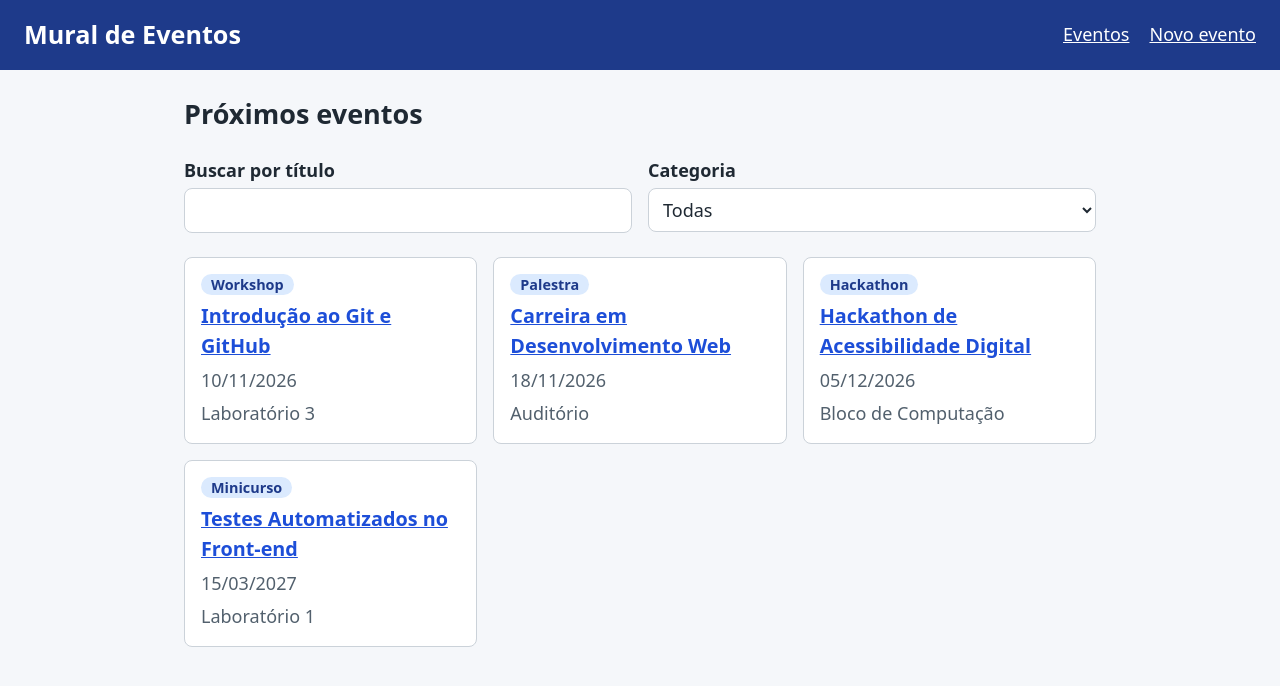
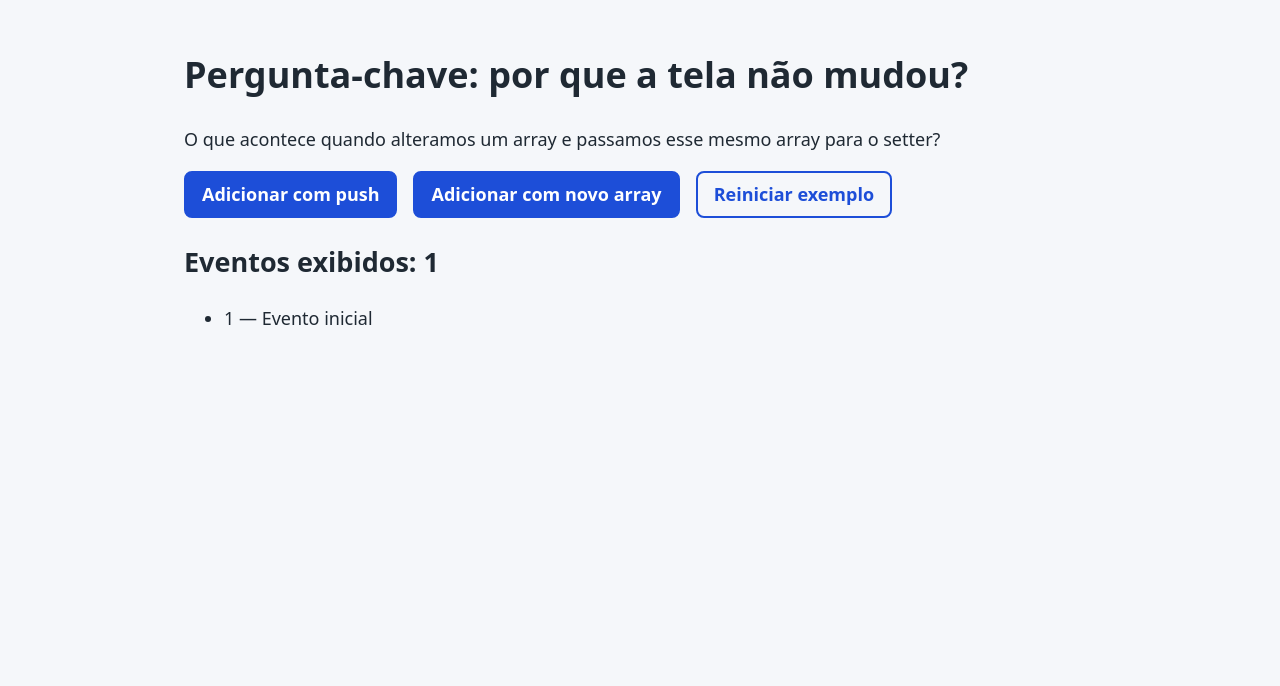
Before and after one commit to LuisgBotelho/mural-eventos-react, a React (Vite) app: page / in a window 1280 px wide. Shown: the top 686 px of the page. Built offline with nearby package versions, Linux system fonts and the light colour scheme; data requests are answered from the project's data file.

Commit message:
Adicionando pergunta chave em uma branch separada para exemplo

```diff
--- a/src/App.jsx
+++ b/src/App.jsx
@@ -1,23 +1,93 @@
-import { Route, Routes } from 'react-router-dom'
-import Cabecalho from './componentes/Cabecalho'
-import ListaEventos from './componentes/ListaEventos'
-import FormEvento from './componentes/FormEvento'
+//PERGUNTA:
+//Por que alterar um array do estado com push() não atualiza a tela?
+
+import { useState } from 'react'
 
 function App() {
+  const [eventos, setEventos] = useState([
+    { id: 1, titulo: 'Evento inicial' },
+  ])
+
+  function adicionarComPush() {
+    const novo = {
+      id: eventos.length + 1,
+      titulo: 'Novo evento',
+    }
+
+    eventos.push(novo)
+    setEventos(eventos)
+  }
+
+
+
+
+
+
+
+
+
+
+
+
+
+
+
+
+
+  function adicionarComCopia() {
+    const novo = {
+      id: eventos.length + 1,
+      titulo: 'Novo evento',
+    }
+
+    setEventos([...eventos, novo])
+  }
+
   return (
-    <>
-      <Cabecalho />
-      <main className="pagina">
-        {/* As rotas mudam o conteúdo principal; o cabeçalho continua na tela. */}
-        <Routes>
-          <Route path="/" element={<ListaEventos />} />
-          {/* RF3: rota do cadastro de eventos. */}
-          <Route path="/eventos/novo" element={<FormEvento />} />
-          {/* RF4: criar a rota /eventos/:id para os detalhes no checkpoint 2. */}
-          <Route path="*" element={<p>Página não encontrada.</p>} />
-        </Routes>
-      </main>
-    </>
+    <main className="pagina">
+      <h1>Pergunta-chave: por que a tela não mudou?</h1>
+
+      <p>
+        O que acontece quando alteramos um array e passamos
+        esse mesmo array para o setter?
+      </p>
+
+      <div className="filtros">
+        <button
+          type="button"
+          className="botao"
+          onClick={adicionarComPush}
+        >
+          Adicionar com push
+        </button>
+
+        <button
+          type="button"
+          className="botao"
+          onClick={adicionarComCopia}
+        >
+          Adicionar com novo array
+        </button>
+
+        <button
+          type="button"
+          className="botao botao--secundario"
+          onClick={() => window.location.reload()}
+        >
+          Reiniciar exemplo
+        </button>
+      </div>
+
+      <h2>Eventos exibidos: {eventos.length}</h2>
+
+      <ul>
+        {eventos.map((evento) => (
+          <li key={evento.id}>
+            {evento.id} — {evento.titulo}
+          </li>
+        ))}
+      </ul>
+    </main>
   )
 }
 
```
